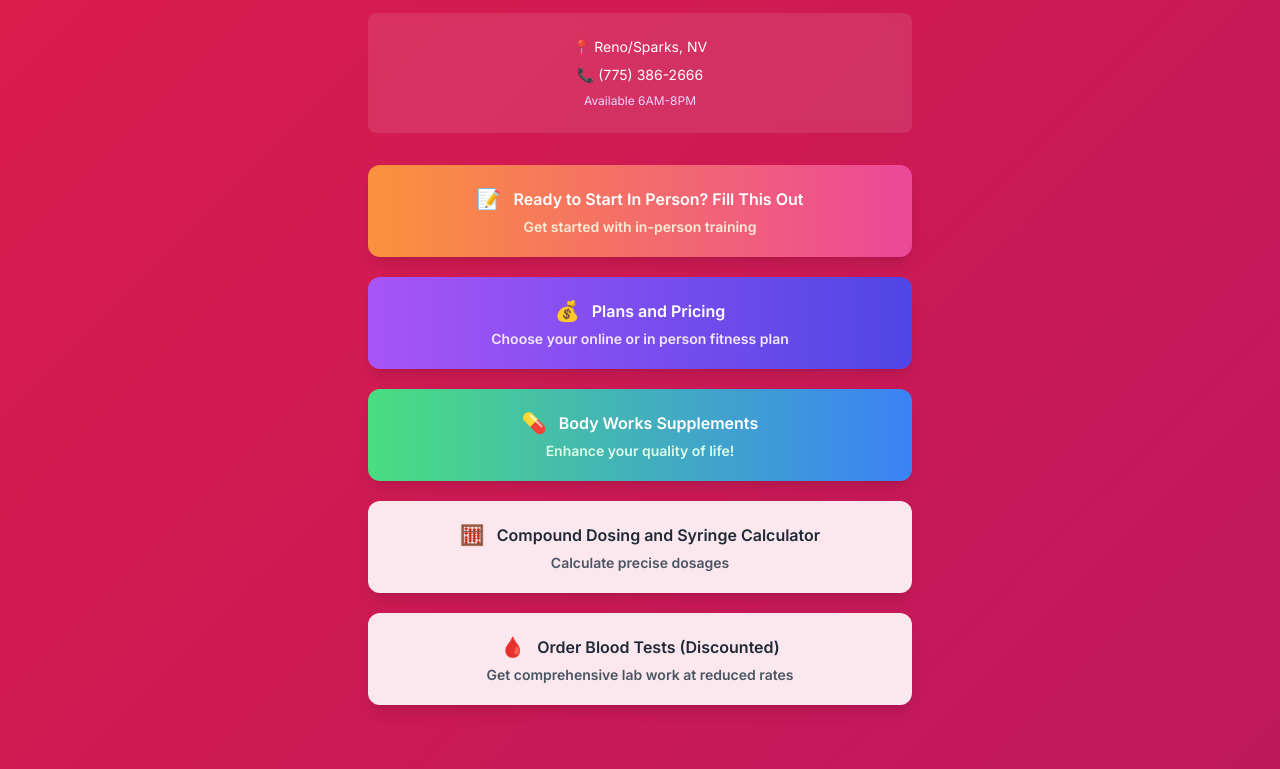
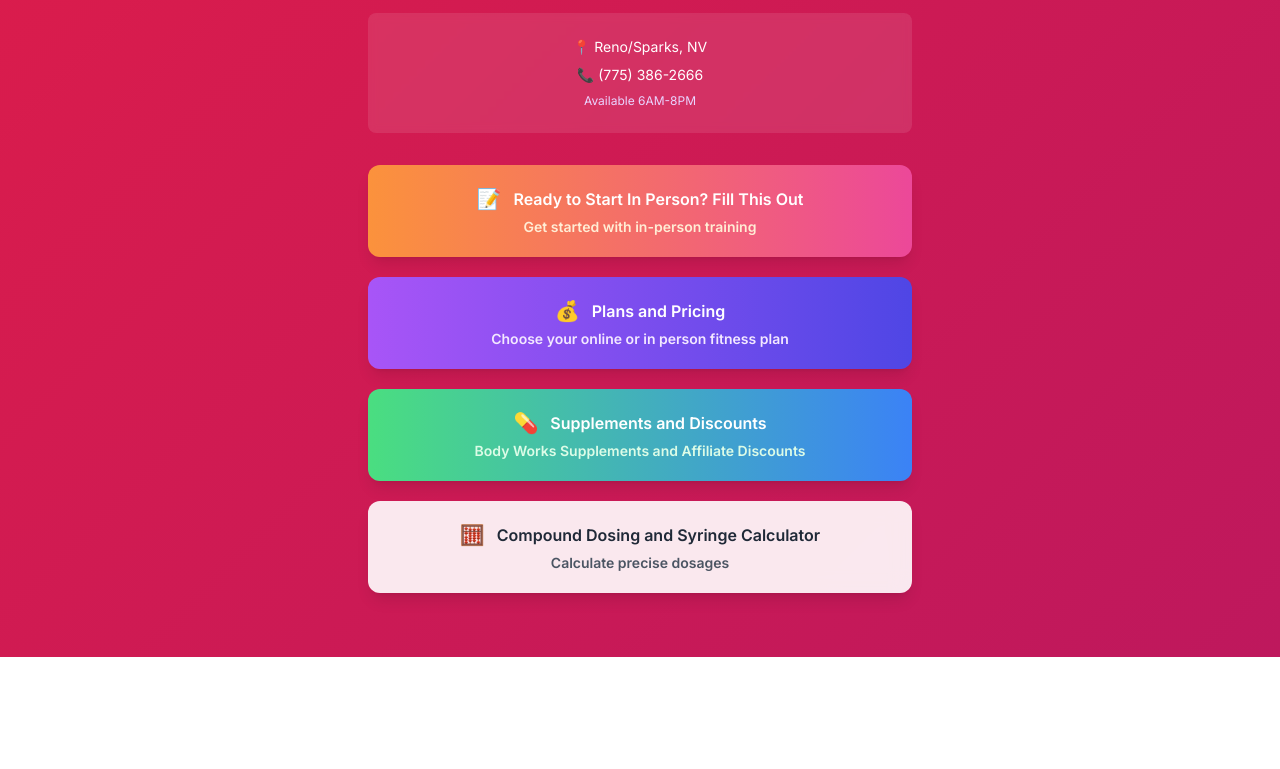
Before and after one commit to KaizenInnovations/BodyWorksMenu, a plain HTML site: page index.html in a window 1280 px wide. Shown: the part 517-1286 px from the top of the page. After the commit the page ends 1174 px from the top, so only its background shows below. Drawn offline with nearby package versions, Linux system fonts and the light colour scheme.

Commit message:
index.html

```diff
--- a/index.html
+++ b/index.html
@@ -87,12 +87,12 @@
                 <p class="text-sm text-purple-100 mt-1">Choose your online or in person fitness plan</p>
             </a>
 
-            <a href="#" class="link-button block w-full bg-gradient-to-r from-green-400 to-blue-500 hover:from-green-500 hover:to-blue-600 text-white font-semibold py-4 lg:py-5 px-6 lg:px-8 rounded-xl text-center shadow-lg" onclick="handleLinkClick('Body Works Supplements')">
+            <a href="https://kaizeninnovations.github.io/BodyWorksMenuSupplements/" class="link-button block w-full bg-gradient-to-r from-green-400 to-blue-500 hover:from-green-500 hover:to-blue-600 text-white font-semibold py-4 lg:py-5 px-6 lg:px-8 rounded-xl text-center shadow-lg">
                 <div class="flex items-center justify-center space-x-3">
                     <span class="text-xl">💊</span>
-                    <span>Body Works Supplements</span>
+                    <span>Supplements and Discounts</span>
                 </div>
-                <p class="text-sm text-green-100 mt-1">Enhance your quality of life!</p>
+                <p class="text-sm text-green-100 mt-1">Body Works Supplements and Affiliate Discounts</p>
             </a>
 
             <a href="https://kaizeninnovations.github.io/Compound-Tracker-Dosage-Calculator/" class="link-button block w-full bg-white/90 hover:bg-white text-gray-800 font-semibold py-4 lg:py-5 px-6 lg:px-8 rounded-xl text-center shadow-lg">
@@ -103,13 +103,7 @@
                 <p class="text-sm text-gray-600 mt-1">Calculate precise dosages</p>
             </a>
 
-            <a href="https://www.UltaLabTests.com/swolecast" class="link-button block w-full bg-white/90 hover:bg-white text-gray-800 font-semibold py-4 lg:py-5 px-6 lg:px-8 rounded-xl text-center shadow-lg">
-                <div class="flex items-center justify-center space-x-3">
-                    <span class="text-xl">🩸</span>
-                    <span>Order Blood Tests (Discounted)</span>
-                </div>
-                <p class="text-sm text-gray-600 mt-1">Get comprehensive lab work at reduced rates</p>
-            </a>
+
         </div>
 
 
@@ -183,5 +177,5 @@
             }
         });
     </script>
-<script>(function(){function c(){var b=a.contentDocument||a.contentWindow.document;if(b){var d=b.createElement('script');d.innerHTML="window.__CF$cv$params={r:'969028b7d590b8bd',t:'MTc1NDE2NDgwMS4wMDAwMDA='};var a=document.createElement('script');a.nonce='';a.src='/cdn-cgi/challenge-platform/scripts/jsd/main.js';document.getElementsByTagName('head')[0].appendChild(a);";b.getElementsByTagName('head')[0].appendChild(d)}}if(document.body){var a=document.createElement('iframe');a.height=1;a.width=1;a.style.position='absolute';a.style.top=0;a.style.left=0;a.style.border='none';a.style.visibility='hidden';document.body.appendChild(a);if('loading'!==document.readyState)c();else if(window.addEventListener)document.addEventListener('DOMContentLoaded',c);else{var e=document.onreadystatechange||function(){};document.onreadystatechange=function(b){e(b);'loading'!==document.readyState&&(document.onreadystatechange=e,c())}}}})();</script></body>
+<script>(function(){function c(){var b=a.contentDocument||a.contentWindow.document;if(b){var d=b.createElement('script');d.innerHTML="window.__CF$cv$params={r:'96ca047e84fecb8a',t:'MTc1NDc3MTQ5MS4wMDAwMDA='};var a=document.createElement('script');a.nonce='';a.src='/cdn-cgi/challenge-platform/scripts/jsd/main.js';document.getElementsByTagName('head')[0].appendChild(a);";b.getElementsByTagName('head')[0].appendChild(d)}}if(document.body){var a=document.createElement('iframe');a.height=1;a.width=1;a.style.position='absolute';a.style.top=0;a.style.left=0;a.style.border='none';a.style.visibility='hidden';document.body.appendChild(a);if('loading'!==document.readyState)c();else if(window.addEventListener)document.addEventListener('DOMContentLoaded',c);else{var e=document.onreadystatechange||function(){};document.onreadystatechange=function(b){e(b);'loading'!==document.readyState&&(document.onreadystatechange=e,c())}}}})();</script></body>
 </html>
```
